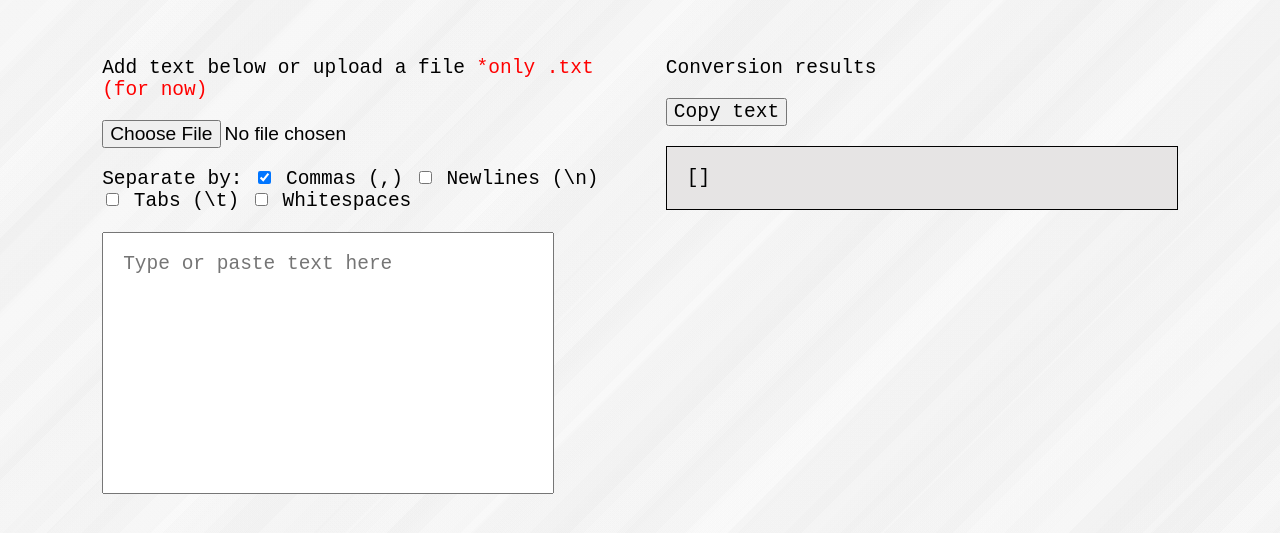
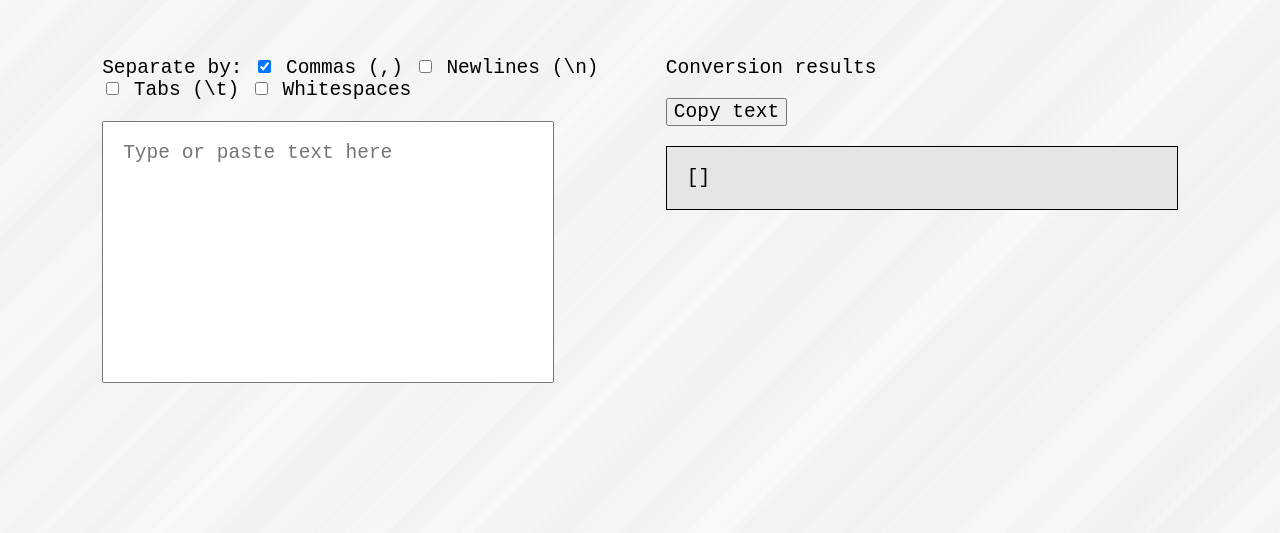
Before and after one commit to charlestol/text-to-code, a website: page public/index.html in a window 1280 px wide. Shown: the part 87-620 px from the top of the page. Drawn offline with Linux system fonts and the light colour scheme.

Commit message:
removed file upload feature and adjusted margins

```diff
--- a/public/index.css
+++ b/public/index.css
@@ -66,7 +66,7 @@ input {
 }
 
 .filters {
-    margin-bottom: 20px;
+    margin: 20px 0;
     word-wrap: break-word;
 }
 
--- a/public/index.html
+++ b/public/index.html
@@ -12,10 +12,10 @@
     <h1>Convert Text to Code</h1>
     <div id="container">
         <div class="col">
-            <div class="uploadFile">
+            <!-- <div class="uploadFile">
                 <p>Add text below or upload a file <span style="color: red;">*only .txt (for now)</span></p>
                 <input type="file" />
-            </div>
+            </div> -->
             <div class="filters">
                 <span>Separate by: </span>
                 <span>
```
